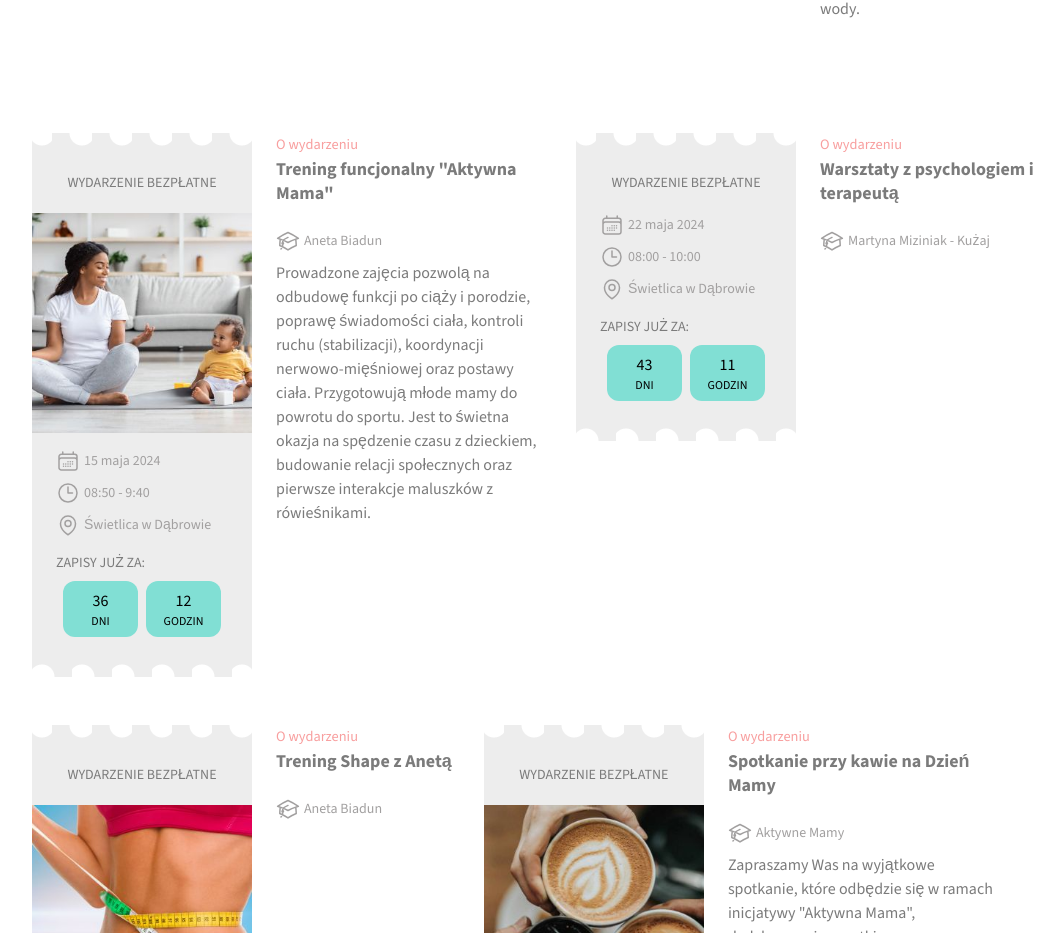
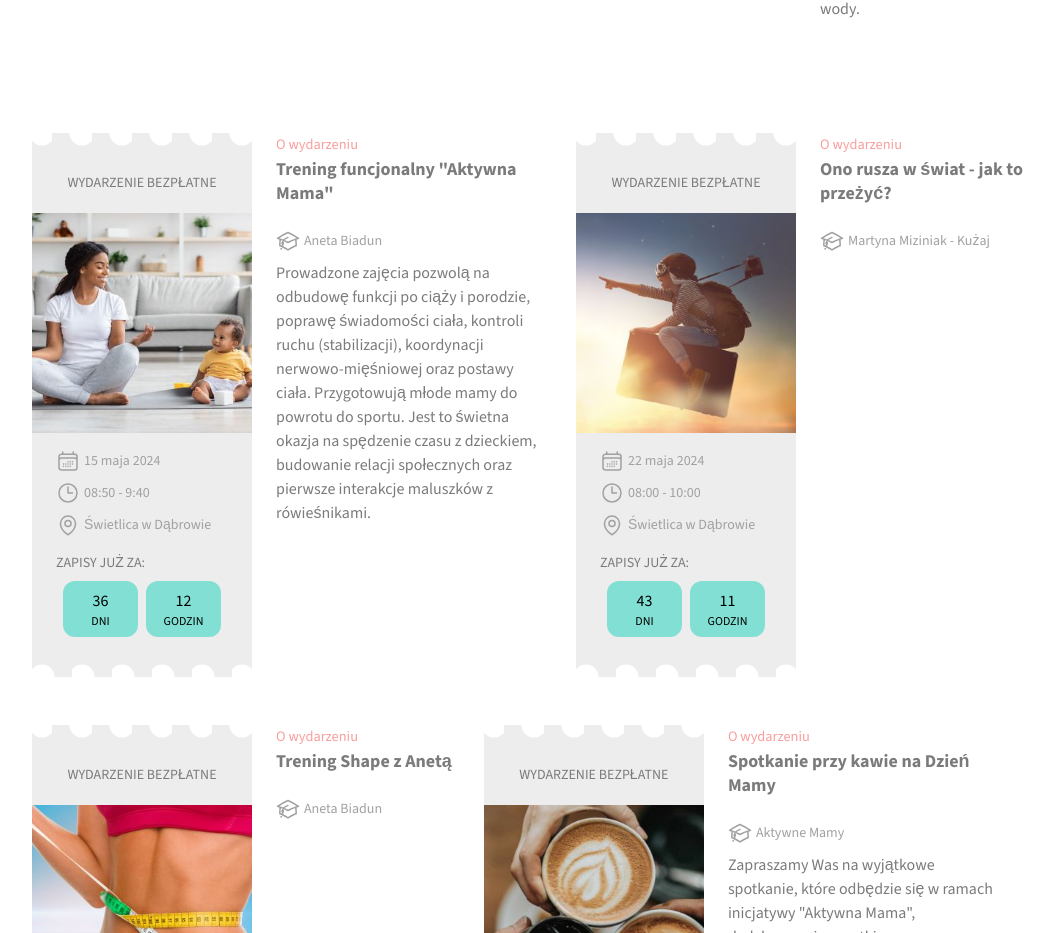
Before and after one commit to matwjablonski/aktywnemamy, a Next.js app: page /zapisy in a window 1280 px wide. Shown: the part 3173-4106 px from the top of the page, without its empty margins (79-1143 px from the left). Built offline with nearby package versions, Linux system fonts and the light colour scheme.

Commit message:
events for may

```diff
--- a/app/data/events.ts
+++ b/app/data/events.ts
@@ -671,13 +671,13 @@ export const events: Event[] = [
   },
   {
     id: 'maj-2024-4',
-    title: 'Warsztaty z psychologiem i terapeutą',
+    title: 'Ono rusza w świat - jak to przeżyć?',
     description: '',
     eventDate: new Date('Wed, 22 May 2024 08:00:00 GMT'),
     duration: 2,
     trainer: 'Martyna Miziniak - Kużaj',
     place: 'Świetlica w Dąbrowie',
-    image: '',
+    image: '/events/ono-swiat.jpg',
     registrationUrl: '',
     detailsUrl: '',
   },
```
Also changed, not shown: public/events/ono-swiat.jpg (added).
